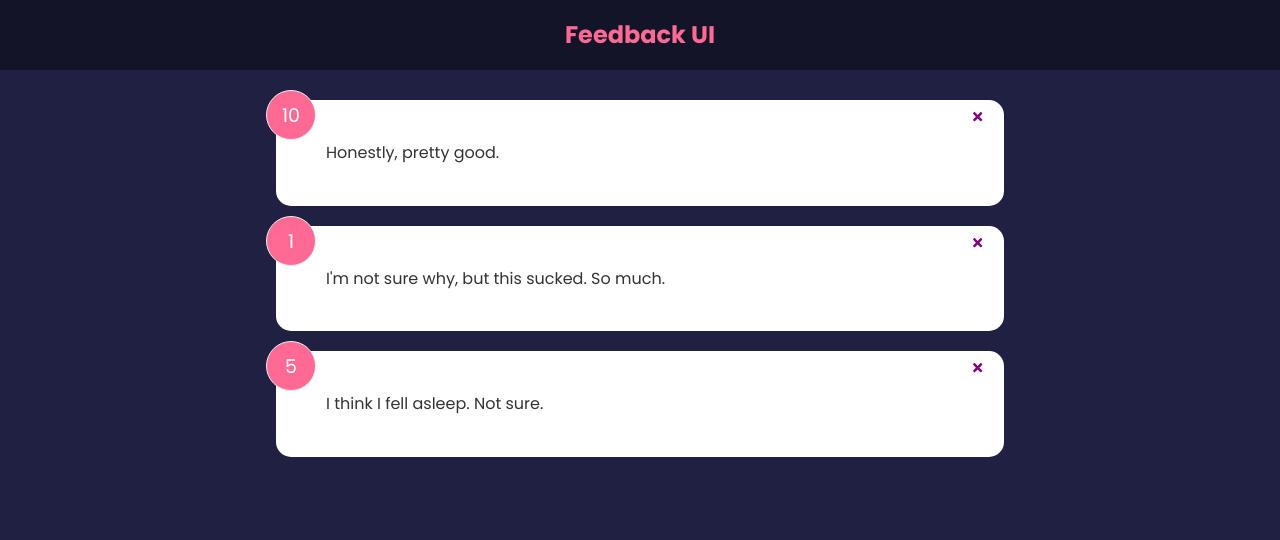
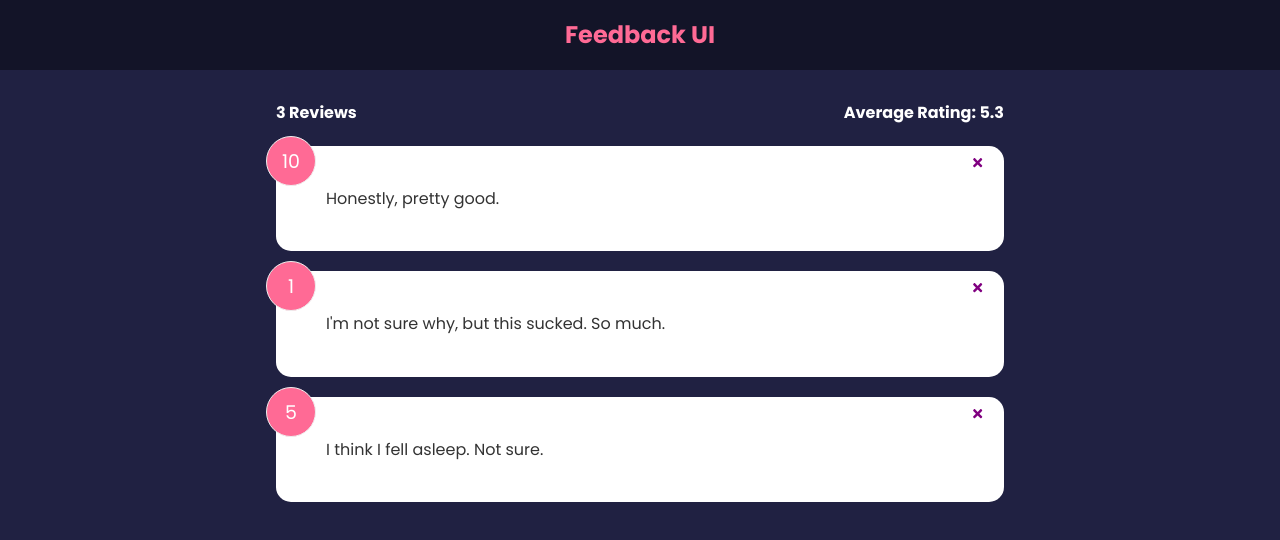
Before and after one commit to AJOsmaston/feedback-ui, a React (Create React App) app: page / in a window 1280 px wide. Shown: the top 540 px of the page. Built offline with nearby package versions, Linux system fonts and the light colour scheme.

Commit message:
added Feedbackstats component

```diff
--- a/src/App.js
+++ b/src/App.js
@@ -2,6 +2,7 @@
 import { useState } from "react";
 import FeedbackData from './data/FeedbackData'
 import FeedbackList from "./components/FeedbackList";
+import FeedbackStats from "./components/FeedbackStats";
 
 
 const App = () => {
@@ -17,6 +18,7 @@
     <>
       <Header />
       <div className='container'>
+        <FeedbackStats feedback={feedback} />
         <FeedbackList
           feedback={feedback}
           handleDelete={deleteFeedback}
--- /dev/null
+++ b/src/components/FeedbackStats.jsx
@@ -0,0 +1,24 @@
+import PropTypes from 'prop-types'
+
+function FeedbackStats( { feedback } ) {
+
+  //calculate ratings average
+  let average = feedback.reduce((acc, cur) => {
+    return acc + cur.rating
+  }, 0) / feedback.length
+
+  average = average.toFixed(1).replace(/[.,]0$/, '')
+
+  return (
+    <div className="feedback-stats">
+      <h4>{feedback.length} Reviews</h4>
+      <h4>Average Rating: {isNaN(average) ? 0 : average}</h4>
+    </div>
+  )
+}
+
+FeedbackStats.protoTypes = {
+  feedback: PropTypes.array.isRequired,
+}
+
+export default FeedbackStats
```
